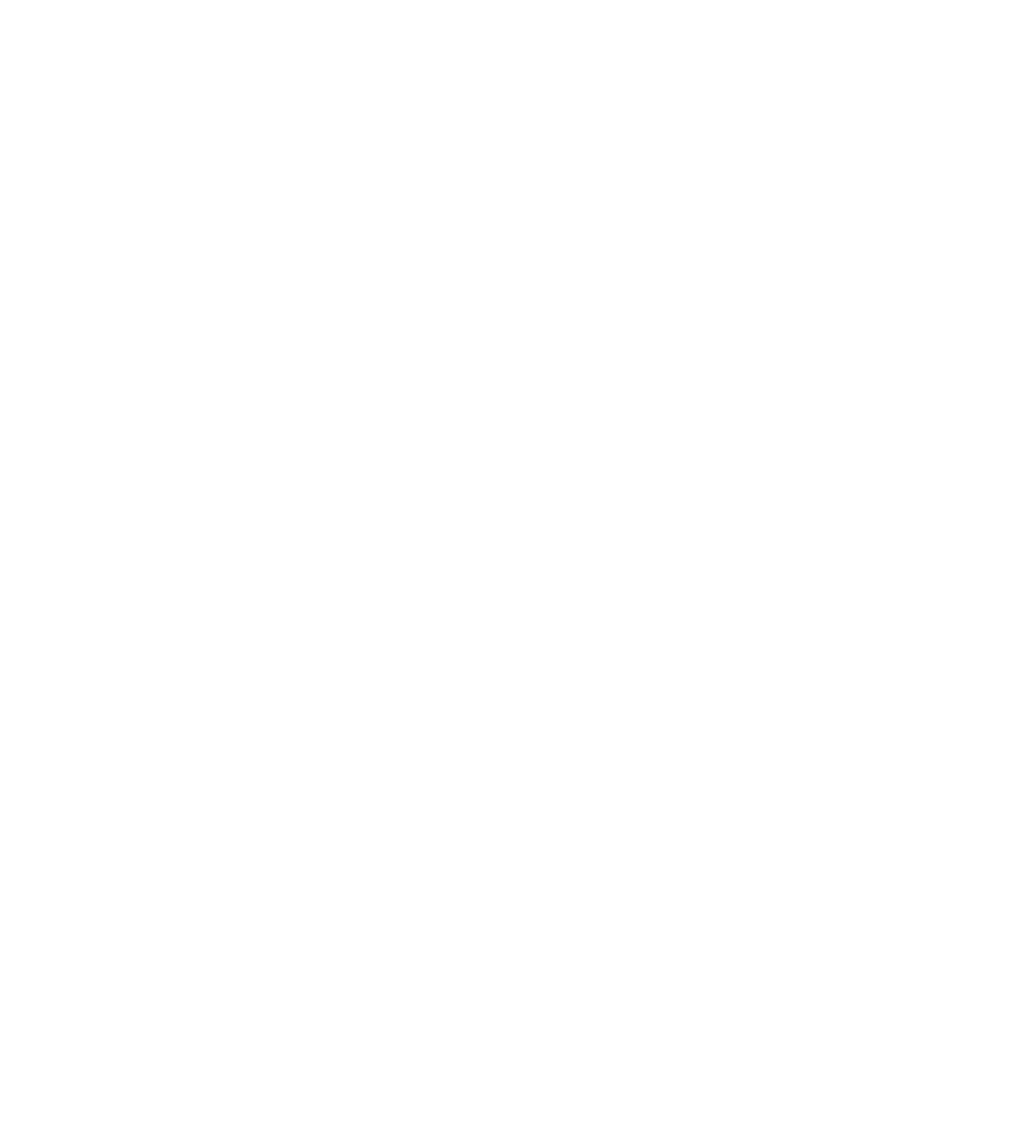
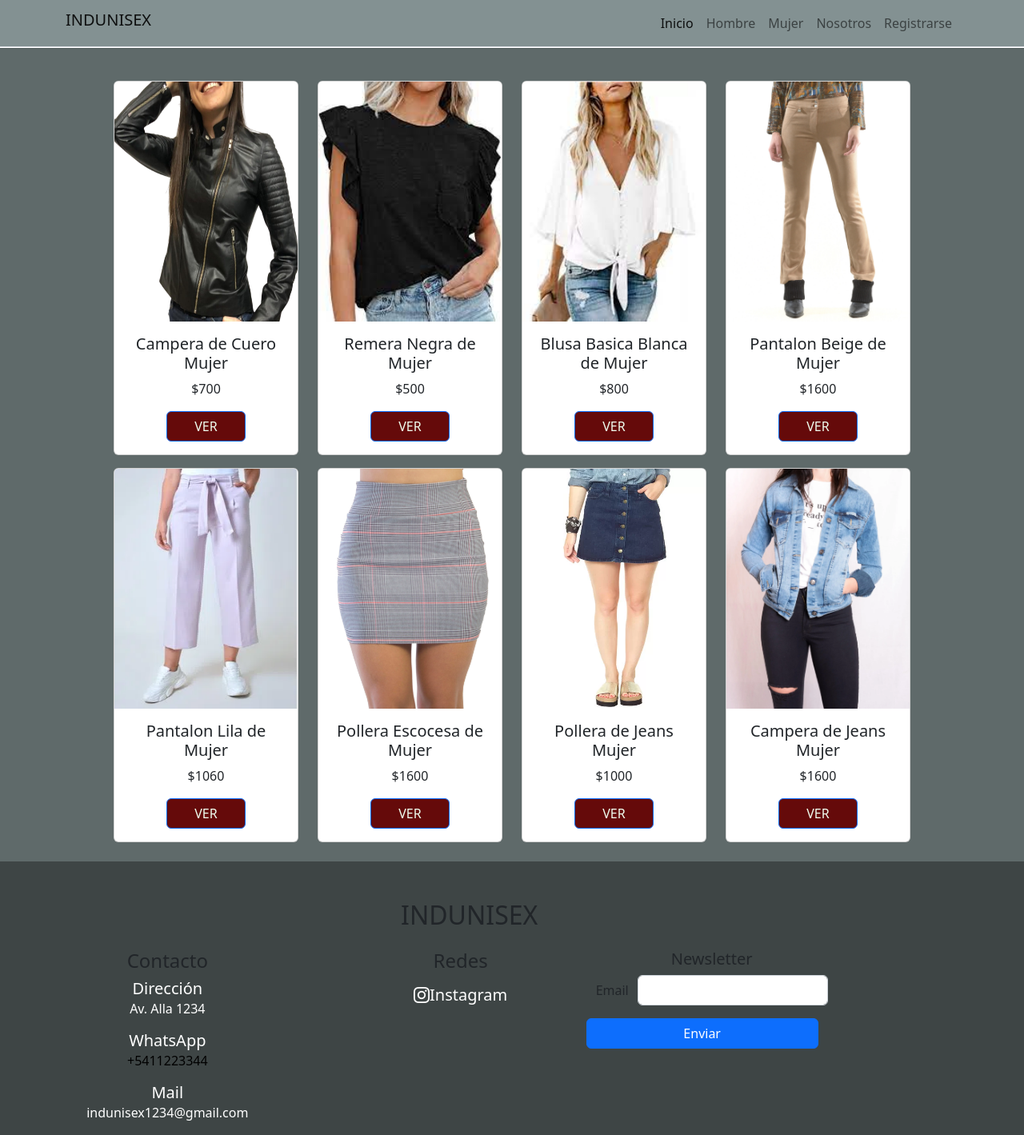
Before and after one commit to flacomartin/miprimerrepositorio, a plain HTML site: page secciones/mujer.html in a window 1280 px wide. Shown: the whole page at 80% size. Before the commit the page ends 800 px from the top, so only its background shows below. Drawn offline with nearby package versions, Linux system fonts and the light colour scheme.

Commit message:
proyecto completo

```diff
--- a/secciones/mujer.html
+++ b/secciones/mujer.html
@@ -0,0 +1,254 @@
+<!DOCTYPE html>
+<html lang="en">
+
+<head>
+    <meta charset="UTF-8">
+    <meta http-equiv="X-UA-Compatible" content="IE=edge">
+    <meta name="viewport" content="width=device-width, initial-scale=1.0">
+    <link href="https://cdn.jsdelivr.net/npm/bootstrap@5.2.2/dist/css/bootstrap.min.css" rel="stylesheet"
+        integrity="sha384-Zenh87qX5JnK2Jl0vWa8Ck2rdkQ2Bzep5IDxbcnCeuOxjzrPF/et3URy9Bv1WTRi" crossorigin="anonymous">
+    <script src="https://cdn.jsdelivr.net/npm/bootstrap@5.2.2/dist/js/bootstrap.bundle.min.js"
+        integrity="sha384-OERcA2EqjJCMA+/3y+gxIOqMEjwtxJY7qPCqsdltbNJuaOe923+mo//f6V8Qbsw3"
+        crossorigin="anonymous"></script>
+    <link rel="stylesheet" href="https://cdn.jsdelivr.net/npm/bootstrap-icons@1.9.1/font/bootstrap-icons.css">
+    <link rel="stylesheet" href="../css/styles.css">
+    <title>Document</title>
+</head>
+
+<body>
+    <header class="navbar navbar-expand-lg border-bottom ">
+        <div class="container">
+            <h1 class="navbar-brand">INDUNISEX</h1>
+            <button class="navbar-toggler" type="button" data-bs-toggle="collapse" data-bs-target="#navbarNavAltMarkup"
+                aria-controls="navbarNavAltMarkup" aria-expanded="false" aria-label="Toggle navigation">
+                <span class="navbar-toggler-icon"></span>
+            </button>
+            <div class="collapse navbar-collapse justify-content-end" id="navbarNavAltMarkup">
+                <div class="navbar-nav">
+                    <a class="nav-link active" aria-current="page" href="../index.html">Inicio</a>
+                    <a class="nav-link" href="../secciones/hombre.html">Hombre</a>
+                    <a class="nav-link" href="./mujer.html">Mujer</a>
+                    <a class="nav-link" href="./nosotros.html">Nosotros</a>
+                    <a class="nav-link" href="./registrarse.html">Registrarse</a>
+                </div>
+            </div>
+        </div>
+    </header>
+
+    <main>
+        <hr>
+        <div class="container texte-center">
+            <div class="row g-6 m-3 d-flex mx-5">
+                <div
+                    class="col col-lg-3 col-md-10 col-sm-12 d-flex justify-content-center align-items-center pb-2 pt-2">
+                    <div class="card" style="width: 25rem;">
+                        <img src="../img/mujer.img/art-530-negro-ml1-5319baec6a882456f316307962961464-1024-1024.png"
+                            width="" class="card-img-top" height="300px" alt="imagen tarjeta uno">
+                        <div class="card-body">
+                            <h5 class="card-title">Campera de Cuero Mujer</h5>
+                            <p class="card-text">$700</p>
+                            <div class="d-grid gap-2 col-6 mx-auto">
+                                <button class="btn btn-primary btn-edicion" type="button">VER</button>
+                            </div>
+                        </div>
+                    </div>
+                </div>
+
+                <div
+                    class="col col-lg-3 col-md-10 col-sm-12 d-flex justify-content-center align-items-center pb-2 pt-2">
+                    <div class="card" style="width: 25rem;">
+                        <img src="../img/mujer.img/descarga (2).jfif" class="card-img-top" height="300px"
+                            alt="imagen tarjeta dos">
+                        <div class="card-body">
+                            <h5 class="card-title">Remera Negra de Mujer</h5>
+                            <p class="card-text">$500</p>
+                            <div class="d-grid gap-2 col-6 mx-auto">
+                                <button class="btn btn-primary btn-edicion" type="button">VER</button>
+                            </div>
+                        </div>
+                    </div>
+                </div>
+
+                <div
+                    class="col col-lg-3 col-md-10 col-sm-12 d-flex justify-content-center align-items-center pb-2 pt-2">
+                    <div class="card" style="width: 25rem;">
+                        <img src="../img/mujer.img/descarga.jfif.blusa.jfif" class="card-img-top" height="300px"
+                            alt="imagen tarjeta tres">
+                        <div class="card-body">
+                            <h5 class="card-title">Blusa Basica Blanca de Mujer</h5>
+                            <p class="card-text">$800</p>
+                            <div class="d-grid gap-2 col-6 mx-auto">
+                                <button class="btn btn-primary btn-edicion" type="button">VER</button>
+                            </div>
+                        </div>
+                    </div>
+                </div>
+
+                <div
+                    class="col col-lg-3 col-md-10 col-sm-12 d-flex justify-content-center align-items-center pb-2 pt-2">
+                    <div class="card" style="width: 25rem;">
+                        <img src="../img/mujer.img/P3_0003_Layer_22.jpg" class="card-img-top" height="300px"
+                            alt="imagen tarjeta cuatro">
+                        <div class="card-body">
+                            <h5 class="card-title">Pantalon Beige de Mujer</h5>
+                            <p class="card-text">$1600</p>
+                            <div class="d-grid gap-2 col-6 mx-auto">
+                                <button class="btn btn-primary btn-edicion" type="button">VER</button>
+                            </div>
+                        </div>
+                    </div>
+                </div>
+
+
+
+                <div
+                    class="col col-lg-3 col-md-10 col-sm-12 d-flex justify-content-center align-items-center pb-2 pt-2">
+                    <div class="card" style="width: 25rem;">
+                        <img src="../img/mujer.img/pantalon-culotte-mujer-xuss-pa-0069-2.webp" width=""
+                            class="card-img-top" height="300px" alt="imagen tarjeta uno">
+                        <div class="card-body">
+                            <h5 class="card-title">Pantalon Lila de Mujer</h5>
+                            <p class="card-text">$1060</p>
+                            <div class="d-grid gap-2 col-6 mx-auto">
+                                <button class="btn btn-primary btn-edicion" type="button">VER</button>
+                            </div>
+                        </div>
+                    </div>
+                </div>
+
+                <div
+                    class="col col-lg-3 col-md-10 col-sm-12 d-flex justify-content-center align-items-center pb-2 pt-2">
+                    <div class="card" style="width: 25rem;">
+                        <img src="../img/mujer.img/Pollera-escosesa1.jpg" class="card-img-top" height="300px"
+                            alt="imagen tarjeta dos">
+                        <div class="card-body">
+                            <h5 class="card-title">Pollera Escocesa de Mujer</h5>
+                            <p class="card-text">$1600</p>
+                            <div class="d-grid gap-2 col-6 mx-auto">
+                                <button class="btn btn-primary btn-edicion" type="button">VER</button>
+                            </div>
+                        </div>
+                    </div>
+                </div>
+
+                <div
+                    class="col col-lg-3 col-md-10 col-sm-12 d-flex justify-content-center align-items-center pb-2 pt-2">
+                    <div class="card" style="width: 25rem;">
+                        <img src="../img/mujer.img/riffle-jeans-9785-790441-1-product.webp" class="card-img-top"
+                            height="300px" alt="imagen tarjeta tres">
+                        <div class="card-body">
+                            <h5 class="card-title">Pollera de Jeans Mujer</h5>
+                            <p class="card-text">$1000</p>
+                            <div class="d-grid gap-2 col-6 mx-auto">
+                                <button class="btn btn-primary btn-edicion" type="button">VER</button>
+                            </div>
+                        </div>
+                    </div>
+                </div>
+
+                <div
+                    class="col col-lg-3 col-md-10 col-sm-12 d-flex justify-content-center align-items-center pb-2 pt-2">
+                    <div class="card" style="width: 25rem;">
+                        <img src="../img/mujer.img/ROCPDA0031-7-scaled.jpg.webp.camperajean.webp" class="card-img-top"
+                            height="300px" alt="imagen tarjeta cuatro">
+                        <div class="card-body">
+                            <h5 class="card-title">Campera de Jeans Mujer</h5>
+                            <p class="card-text">$1600</p>
+                            <div class="d-grid gap-2 col-6 mx-auto">
+                                <button class="btn btn-primary btn-edicion" type="button">VER</button>
+                            </div>
+                        </div>
+                    </div>
+                </div>
+
+
+            </div>
+        </div>
+    </main>
+
+    <footer>
+
+        <div class="container-fluid">
+            <div class="row">
+                <div class="col-xs-12 col-md-6 col-lg-11 mb-3">
+                    <p class="h2 mt-5"> INDUNISEX</p>
+                </div>
+
+                <div class="row d-flex">
+                    <div class="col-xs-12 col-md-6 col-lg-4 ">
+                        <p class="h4 mb-2">Contacto</p>
+                        <div class="mb-3">
+                            <a class="text-white text-decoration-none h5">Dirección</a>
+                            <div>
+                                <a class="text-white text-decoration-none">Av. Alla 1234</a>
+                            </div>
+                        </div>
+                        <div class="mb-3">
+                            <a class="text-white text-decoration-none h5">WhatsApp</a>
+                            <div>
+                                <a class="text-black text-decoration-none" href="#" target="_blank">+5411223344</a>
+                            </div>
+                        </div>
+
+                        <div class="mb-3">
+                            <a class="text-white text-decoration-none h5">Mail</a>
+                            <div>
+                                <a class="text-white text-decoration-none">indunisex1234@gmail.com</a>
+                            </div>
+                        </div>
+
+                    </div>
+
+                    <div class="col-xs-12 col-md-6 col-lg-3">
+                        <p class="h4">Redes</p>
+                        <div class="mt-3">
+                            <a class="text-white text-decoration-none h5 bi bi-instagram" href="#"
+                                target="_blank">Instagram</a>
+                        </div>
+                    </div>
+
+                    <div class="col-xs-12 col-md-6 col-lg-3">
+                        <p class="h5">Newsletter</p>
+
+                        <form>
+                            <div class="row mb-3">
+                                <label class="col-2 col-form-label" for="emailInput">Email</label>
+                                <div class="col-10">
+                                    <input type="email" class="form-control" id="emailInput">
+                                </div>
+                            </div>
+
+                            <div class="row mb-3">
+
+                                <div class="row mb-3">
+                                    <button type="submit" class="btn btn-primary">Enviar</button>
+                                </div>
+
+                            </div>
+
+
+                        </form>
+
+                    </div>
+
+
+
+
+                </div>
+            </div>
+
+        </div>
+        </div>
+
+
+
+    </footer>
+    <script src="https://cdn.jsdelivr.net/npm/@popperjs/core@2.11.6/dist/umd/popper.min.js"
+        integrity="sha384-oBqDVmMz9ATKxIep9tiCxS/Z9fNfEXiDAYTujMAeBAsjFuCZSmKbSSUnQlmh/jp3"
+        crossorigin="anonymous"></script>
+    <script src="https://cdn.jsdelivr.net/npm/bootstrap@5.2.2/dist/js/bootstrap.min.js"
+        integrity="sha384-IDwe1+LCz02ROU9k972gdyvl+AESN10+x7tBKgc9I5HFtuNz0wWnPclzo6p9vxnk"
+        crossorigin="anonymous"></script>
+</body>
+
+</html>
```
Also changed, not shown: index.html (+34 -23 lines), secciones/hombre.html (+40 -22 lines), secciones/nosotros.html (+192 -0 lines), secciones/registrarse.html (+136 -0 lines).
